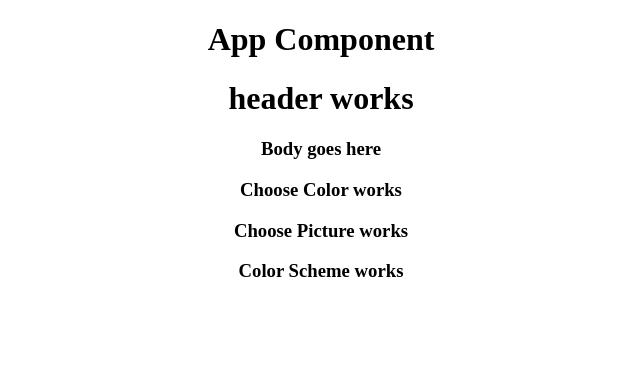
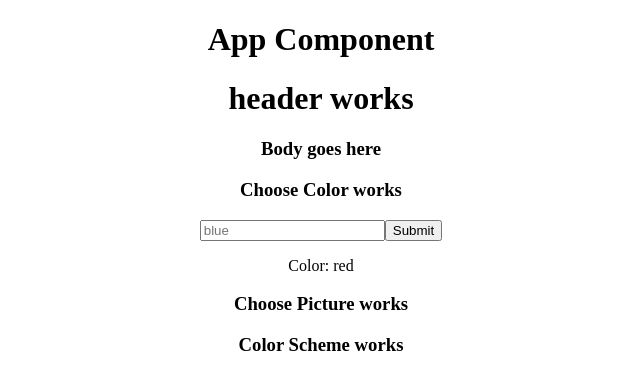
Before and after one commit to kwolfenb/capstone-project, a React (Create React App) app: page / in a window 1280 px wide. Shown: the top 390 px of the page, without its empty margins (319-959 px from the left). Built offline with nearby package versions, Linux system fonts and the light colour scheme.

Commit message:
build for choose color component

```diff
--- a/src/components/ChooseColor.js
+++ b/src/components/ChooseColor.js
@@ -1,5 +1,6 @@
 import React from 'react';
 import { connect } from 'react-redux';
+
 
 const mapStateToProps = state => {
   return {
@@ -7,15 +8,38 @@ const mapStateToProps = state => {
   };
 };
 
-const action = {
-  type: 'CHOOSE_COLOR',
-}
 
-function ChooseColor(state) {
-  console.log(state)
+
+
+function ChooseColor(props) {
+  let userColor;
+  function handleChooseColor (event) {
+    const { dispatch } = props;
+    event.preventDefault();
+
+
+    const action = {
+      type: 'CHOOSE_COLOR',
+      color1: userColor.value
+    }
+    dispatch(action);
+    userColor.value='';
+
+  }
+
+
   return(
     <div>
       <h3>Choose Color works</h3>
+      <form onSubmit={handleChooseColor}>
+        <input type='text'
+          id='color'
+          placeholder='blue'
+          ref={(input) => {userColor=input;}}/>
+        <button type='submit'>Submit</button>
+      </form>
+
+      <p>Color: {props.state.color1}</p>
     </div>
   )
 
--- a/src/reducers/rootReducer.js
+++ b/src/reducers/rootReducer.js
@@ -1,9 +1,9 @@
 export default (state = initialState, action) => {
   switch (action.type) {
     case 'CHOOSE_COLOR':
-      const { color } = action;
+      const { color1 } = action;
       let newState = {
-        color: color,
+        color1: color1,
       };
       return newState;
 
@@ -13,5 +13,5 @@ export default (state = initialState, action) => {
 };
 
 let initialState = {
-  color1: ''
+  color1: 'red'
 }
```
Also changed, not shown: src/reducers/chooseColorReducer.js (added), 1 other file (tests, documents, lock files or other folders).
